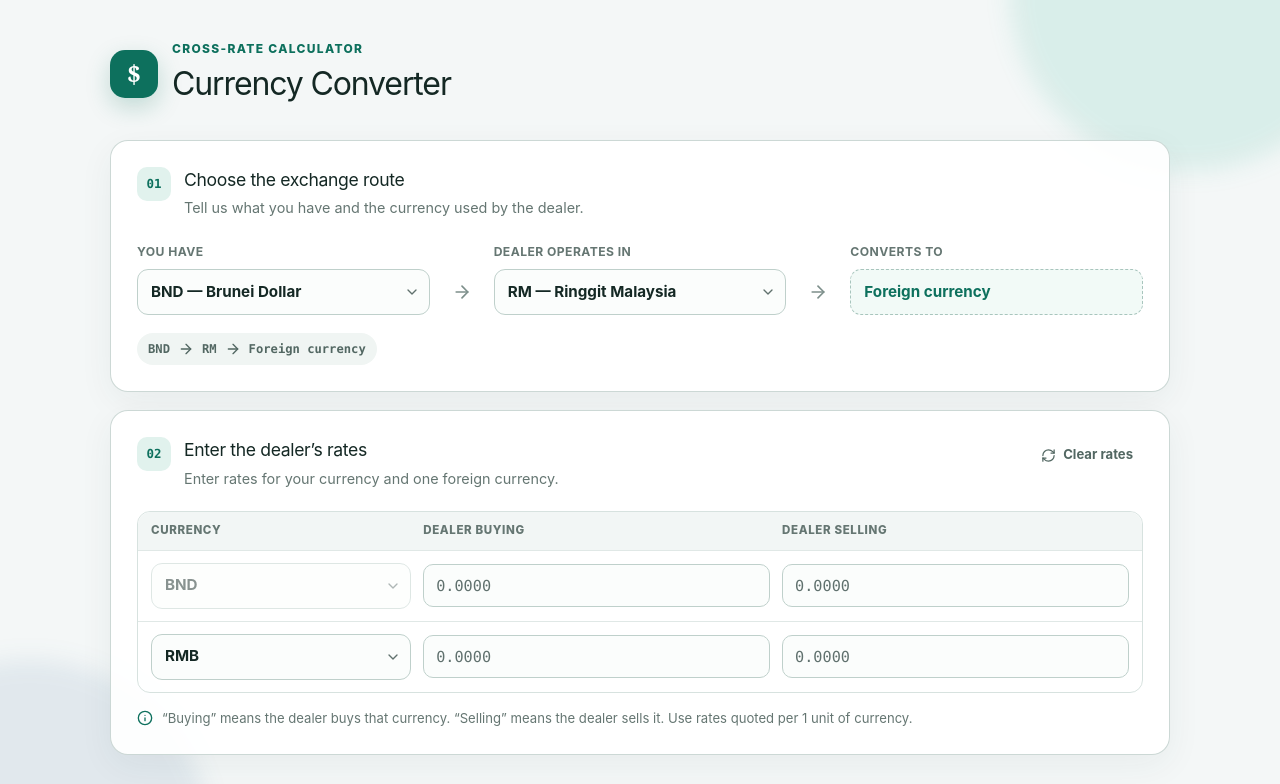
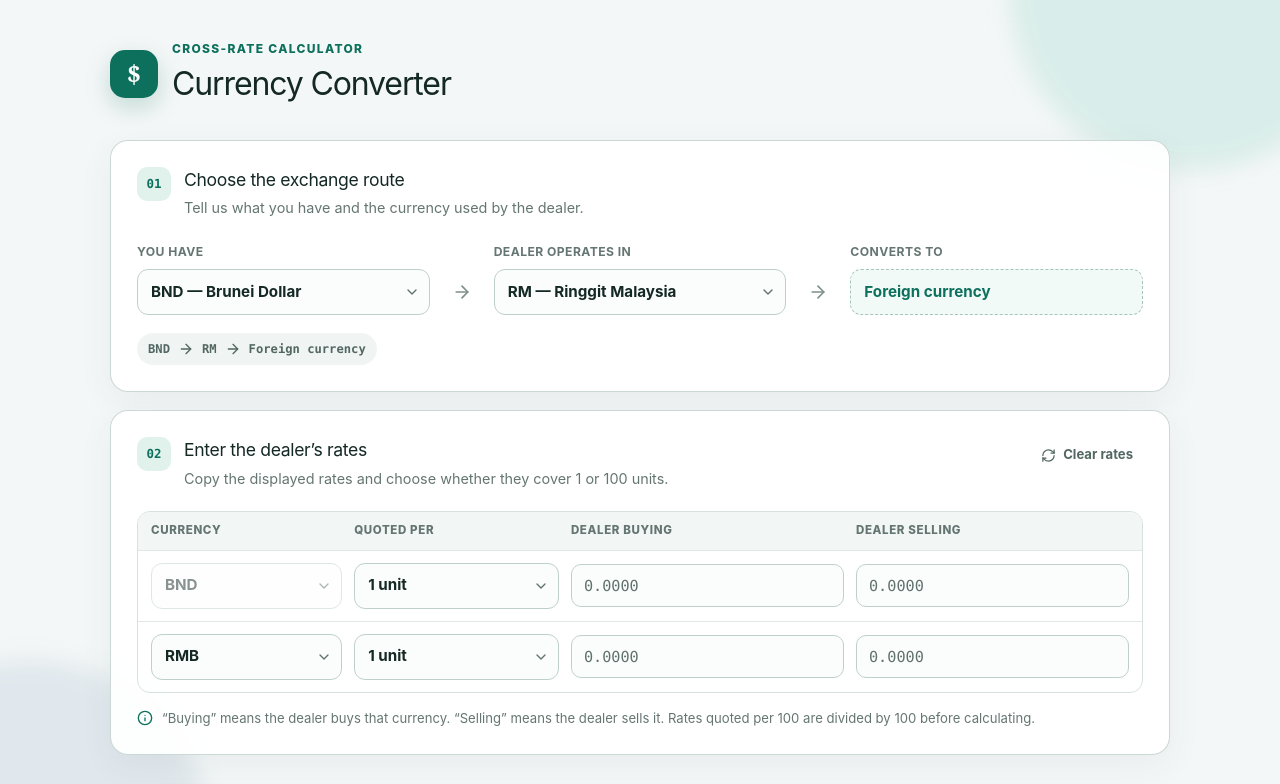
Before and after one commit to ck204/currency-converter, a React (Vite) app: page / in a window 1280 px wide. Shown: the top 784 px of the page. Built offline with nearby package versions, Linux system fonts and the light colour scheme.

Commit message:
Support rates quoted per 100 units

```diff
--- a/src/Calculator.tsx
+++ b/src/Calculator.tsx
@@ -18,8 +18,10 @@ const CURRENCIES = [
 
 type CurrencyCode = (typeof CURRENCIES)[number]['code'];
 type RouteCurrency = 'BND' | 'RM';
+type RateUnit = 1 | 100;
 type Rate = { buying: string; selling: string };
 type RateBook = Record<CurrencyCode, Rate>;
+type RateUnitBook = Record<CurrencyCode, RateUnit>;
 
 const DEFAULT_RATES: RateBook = {
   BND: { buying: '', selling: '' },
@@ -28,12 +30,24 @@ const DEFAULT_RATES: RateBook = {
   NTD: { buying: '', selling: '' },
 };
 
+const DEFAULT_RATE_UNITS: RateUnitBook = {
+  BND: 1,
+  RM: 1,
+  RMB: 1,
+  NTD: 1,
+};
+
 const isCurrency = (value: unknown): value is CurrencyCode =>
   typeof value === 'string' && CURRENCIES.some(({ code }) => code === value);
 
 const toPositiveNumber = (value: string) => {
   const number = Number(value);
   return Number.isFinite(number) && number > 0 ? number : null;
+};
+
+const normalizeRate = (value: string, quotedUnits: RateUnit) => {
+  const rate = toPositiveNumber(value);
+  return rate === null ? null : rate / quotedUnits;
 };
 
 const formatRate = (value: number) =>
@@ -66,11 +80,16 @@ function getQuote(
   dealer: CurrencyCode,
   target: CurrencyCode,
   rates: RateBook,
+  rateUnits: RateUnitBook,
 ) {
   const targetBuying =
-    target === dealer ? 1 : toPositiveNumber(rates[target].buying);
+    target === dealer
+      ? 1
+      : normalizeRate(rates[target].buying, rateUnits[target]);
   const targetSelling =
-    target === dealer ? 1 : toPositiveNumber(rates[target].selling);
+    target === dealer
+      ? 1
+      : normalizeRate(rates[target].selling, rateUnits[target]);
 
   if (source === dealer) {
     if (targetBuying === null || targetSelling === null) return null;
@@ -82,8 +101,8 @@ function getQuote(
     };
   }
 
-  const sourceBuying = toPositiveNumber(rates[source].buying);
-  const sourceSelling = toPositiveNumber(rates[source].selling);
+  const sourceBuying = normalizeRate(rates[source].buying, rateUnits[source]);
+  const sourceSelling = normalizeRate(rates[source].selling, rateUnits[source]);
 
   if (
     sourceBuying === null ||
@@ -110,6 +129,7 @@ export default function Home() {
     'RMB',
   ]);
   const [rates, setRates] = useState<RateBook>(DEFAULT_RATES);
+  const [rateUnits, setRateUnits] = useState<RateUnitBook>(DEFAULT_RATE_UNITS);
 
   const dealerCurrencies = CURRENCIES.filter(
     ({ code }) => code === 'BND' || code === 'RM',
@@ -124,10 +144,11 @@ export default function Home() {
           dealerCurrency,
           rowCurrencies[1],
           rates,
+          rateUnits,
         ),
       },
     ],
-    [dealerCurrency, rates, rowCurrencies, sourceCurrency],
+    [dealerCurrency, rateUnits, rates, rowCurrencies, sourceCurrency],
   );
 
   const changeSourceCurrency = (currency: RouteCurrency) => {
@@ -171,6 +192,13 @@ export default function Home() {
     }));
   };
 
+  const changeRateUnit = (currency: CurrencyCode, quotedUnits: RateUnit) => {
+    setRateUnits((current) => ({
+      ...current,
+      [currency]: quotedUnits,
+    }));
+  };
+
   const clearRates = () => setRates(DEFAULT_RATES);
 
   useEffect(() => {
@@ -204,7 +232,7 @@ export default function Home() {
           name: 'configure_exchange_calculator',
           title: 'Configure exchange calculator',
           description:
-            'Set the user currency, dealer currency, and dealer buying and selling rates in the visible calculator.',
+            'Set the user currency, dealer currency, quoted units, and dealer buying and selling rates in the visible calculator.',
           inputSchema: {
             type: 'object',
             properties: {
@@ -219,10 +247,11 @@ export default function Home() {
                       type: 'string',
                       enum: ['BND', 'RM', 'RMB', 'NTD'],
                     },
+                    quotedUnits: { type: 'number', enum: [1, 100] },
                     buying: { type: 'number', exclusiveMinimum: 0 },
                     selling: { type: 'number', exclusiveMinimum: 0 },
                   },
-                  required: ['currency', 'buying', 'selling'],
+                  required: ['currency', 'quotedUnits', 'buying', 'selling'],
                   additionalProperties: false,
                 },
               },
@@ -252,24 +281,29 @@ export default function Home() {
             }
 
             const nextRates: RateBook = structuredClone(DEFAULT_RATES);
+            const nextRateUnits: RateUnitBook =
+              structuredClone(DEFAULT_RATE_UNITS);
             let configuredTarget: CurrencyCode | undefined;
             for (const item of candidate.rates) {
               const rate = item as {
                 currency?: unknown;
+                quotedUnits?: unknown;
                 buying?: unknown;
                 selling?: unknown;
               };
               if (
                 !isCurrency(rate.currency) ||
+                (rate.quotedUnits !== 1 && rate.quotedUnits !== 100) ||
                 typeof rate.buying !== 'number' ||
                 rate.buying <= 0 ||
                 typeof rate.selling !== 'number' ||
                 rate.selling <= 0
               ) {
                 throw new Error(
-                  'Every rate must contain positive buying and selling values.',
+                  'Every rate must contain quoted units and positive buying and selling values.',
                 );
               }
+              nextRateUnits[rate.currency] = rate.quotedUnits;
               nextRates[rate.currency] = {
                 buying: String(rate.buying),
                 selling: String(rate.selling),
@@ -295,6 +329,7 @@ export default function Home() {
               ),
             );
             setRates(nextRates);
+            setRateUnits(nextRateUnits);
             return {
               sourceCurrency: candidate.sourceCurrency,
               dealerCurrency: candidate.dealerCurrency,
@@ -400,7 +435,10 @@ export default function Home() {
               <span className="step-number">02</span>
               <div>
                 <h2 id="rates-heading">Enter the dealer’s rates</h2>
-                <p>Enter rates for your currency and one foreign currency.</p>
+                <p>
+                  Copy the displayed rates and choose whether they cover 1 or
+                  100 units.
+                </p>
               </div>
             </div>
             <button className="clear-button" type="button" onClick={clearRates}>
@@ -413,6 +451,7 @@ export default function Home() {
             <legend className="sr-only">Dealer rates</legend>
             <div className="rate-header" aria-hidden="true">
               <span>Currency</span>
+              <span>Quoted per</span>
               <span>Dealer buying</span>
               <span>Dealer selling</span>
             </div>
@@ -443,6 +482,27 @@ export default function Home() {
                     </NativeSelectOption>
                   ))}
                 </NativeSelect>
+
+                <div className="mobile-rate-field">
+                  <label htmlFor={`quoted-units-${index}`}>Quoted per</label>
+                  <NativeSelect
+                    id={`quoted-units-${index}`}
+                    className="unit-select"
+                    value={rateUnits[currency]}
+                    onChange={(event) =>
+                      changeRateUnit(
+                        currency,
+                        Number(event.target.value) as RateUnit,
+                      )
+                    }
+                    aria-label={`${currency} quoted units`}
+                  >
+                    <NativeSelectOption value={1}>1 unit</NativeSelectOption>
+                    <NativeSelectOption value={100}>
+                      100 units
+                    </NativeSelectOption>
+                  </NativeSelect>
+                </div>
 
                 <div className="mobile-rate-field">
                   <label htmlFor={`buying-${index}`}>Dealer buying</label>
@@ -485,7 +545,8 @@ export default function Home() {
             <Info size={16} aria-hidden="true" />
             <p>
               “Buying” means the dealer buys that currency. “Selling” means the
-              dealer sells it. Use rates quoted per 1 unit of currency.
+              dealer sells it. Rates quoted per 100 are divided by 100 before
+              calculating.
             </p>
           </div>
         </section>
--- a/src/styles.css
+++ b/src/styles.css
@@ -219,12 +219,14 @@ h2 {
 }
 
 [data-slot='native-select-wrapper'].select-control,
-[data-slot='native-select-wrapper'].currency-select {
+[data-slot='native-select-wrapper'].currency-select,
+[data-slot='native-select-wrapper'].unit-select {
   width: 100%;
 }
 
 [data-slot='native-select-wrapper'].select-control select,
-[data-slot='native-select-wrapper'].currency-select select {
+[data-slot='native-select-wrapper'].currency-select select,
+[data-slot='native-select-wrapper'].unit-select select {
   height: 46px;
   border-color: #bfd0cb;
   border-radius: 11px;
@@ -301,7 +303,7 @@ h2 {
 .rate-header,
 .rate-row {
   display: grid;
-  grid-template-columns: 0.75fr 1fr 1fr;
+  grid-template-columns: 0.7fr 0.75fr 1fr 1fr;
   gap: 12px;
   align-items: center;
 }
```
